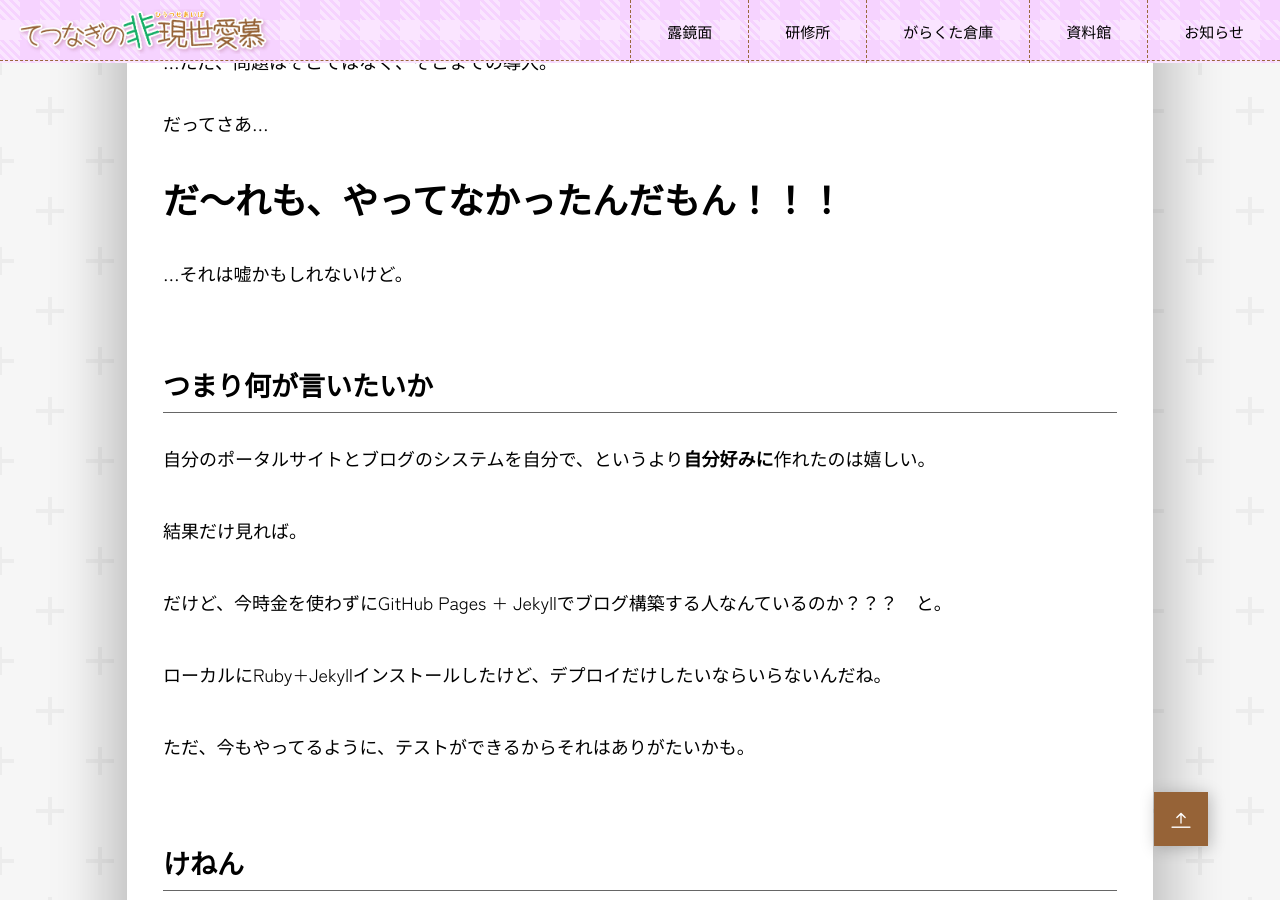
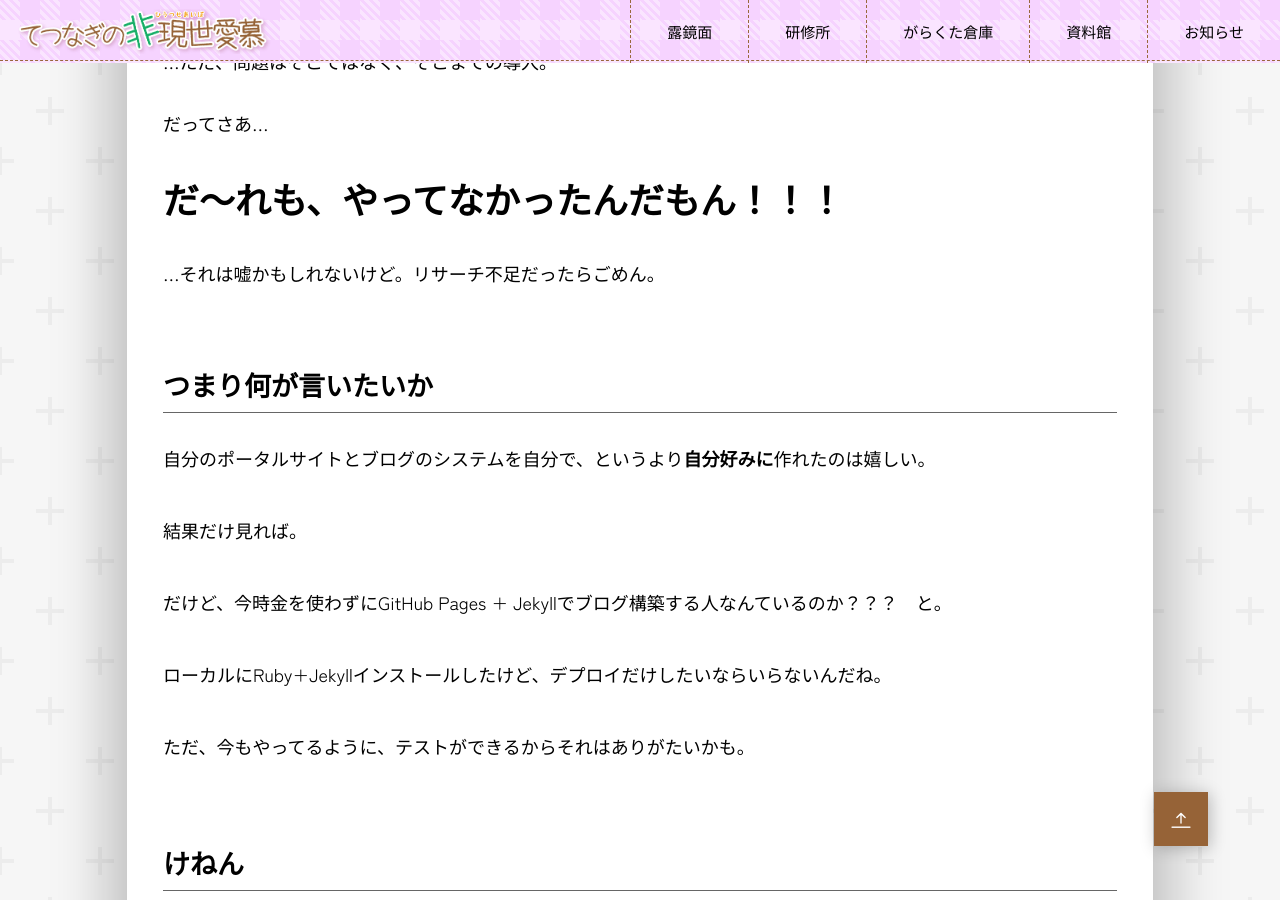
Before and after one commit to hiutsuse/hiutsuse.github.io, a Jekyll site: the page built from _posts/2026-04-02-second.md, in a window 1280 px wide and 900 px high, scrolled down 1202 px. Built offline with Jekyll 4.4.1, drawn with Linux system fonts in a browser that asks for light colours; nearby versions of some CDN libraries; some web fonts are replaced.

Commit message:
kj;m;jopmpo

```diff
--- a/_posts/2026-04-02-second.md
+++ b/_posts/2026-04-02-second.md
@@ -18,7 +18,7 @@ hero_image: assets/img/posts/2026-04-02-first/image.png
 
 <span class="serif fsz" data-size="2rem">**だ～れも、やってなかったんだもん！！！**</span>
 
-…それは嘘かもしれないけど。
+…それは嘘かもしれないけど。リサーチ不足だったらごめん。
 
 <section markdown=1>
 
```
Also changed, not shown: 1 other file.
